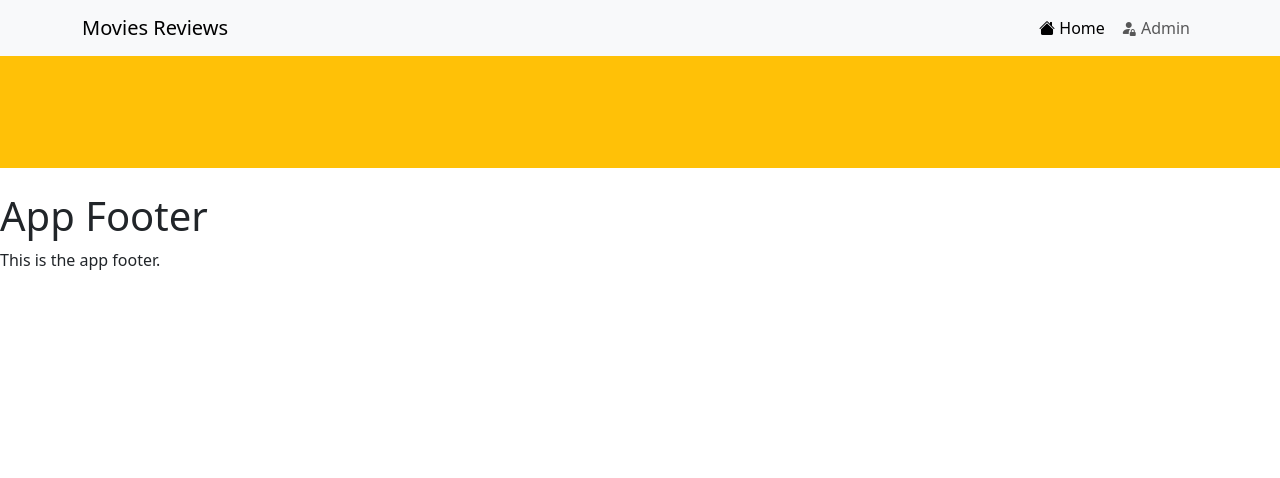
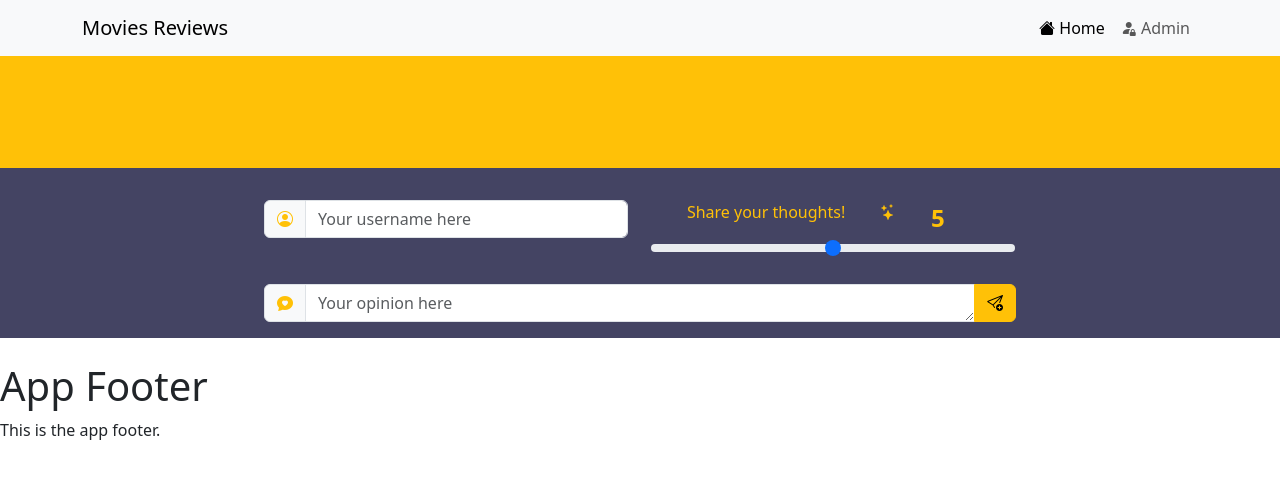
Before and after one commit to francesca-golzio/webapp-react, a React (Vite) app: page /movies/1 in a window 1280 px wide. Shown: the top 478 px of the page. Built offline with nearby package versions, Linux system fonts and the light colour scheme; no server answers.

Commit message:
add submit review form (static)

```diff
--- /dev/null
+++ b/src/components/MovieAddReview.jsx
@@ -0,0 +1,47 @@
+import { useState } from "react";
+
+export default function MovieAddReview() {
+
+  const [vote, setVote] = useState(5);
+
+  function handleVote(e) {
+    setVote(e.target.value);
+  }
+
+
+  return (
+    <>
+      <section id="review_form_section">
+        <div className="container mf-0 " id="review_form_container">
+          <form className="row g-3" id="review_form">
+
+            <div className="d-flex gap-4">
+
+              <div className="input-group mb-2" id="username_field">
+                <span className="input-group-text"><i className="bi bi-person-circle" id="usernameLabel"></i></span>
+                <input type="text" className="form-control" placeholder="Your username here" aria-label="Username" />
+              </div>
+
+              <div className="input-group mb-2" id="review_vote_field">
+                <div htmlFor="vote" className="d-flex m-0 justify-content-evenly" id="voteLabel">
+                  Share your thoughts!
+                  <i className="bi bi-stars"></i>
+                  <output htmlFor="vote" id="voteValue" aria-hidden="true">  {vote}</output>
+                </div>
+                <input type="range" className="form-range" min="0" max="10" value={vote} id="vote" onChange={handleVote} />
+              </div>
+
+            </div>
+
+            <div className="input-group">
+              <span className="input-group-text" id="reviewLabel"><i className="bi bi-chat-heart-fill"></i></span>
+              <textarea className="form-control" placeholder="Your opinion here" aria-label="Review text" id="review_field"></textarea>
+              <span className="btn btn-warning" type="submit"><i className="bi-send-plus"></i></span>
+            </div>
+
+          </form>
+        </div >
+      </section >
+    </>
+  )
+}
--- a/src/components/MoviesListCardDeck.jsx
+++ b/src/components/MoviesListCardDeck.jsx
@@ -11,10 +11,7 @@ export default function MoviesListCardDeck() {
   return (
     <div className="container" key='card_deck'>
       <div className="row justify-content-evenly my-3">
-        {
-          /* cycle inside the movies array */
           <MoviesListCard />
-        }
       </div>
     </div>
   )
--- a/src/index.css
+++ b/src/index.css
@@ -4,9 +4,11 @@
 
 
 
-header{
+header {
   width: 100vw;
 }
+
+
 
 .card {
   width: 18rem;
@@ -18,10 +20,51 @@ header{
   }
 }
 
-.reviews_container{
+#review_form_section {
+  width: 100vw;
+  background-color: #01012bbb;
+
+  #review_form_container {
+    padding: 1rem;
+    max-width: 800px;
+
+    #review_form {
+      max-width: 85vw;
+      margin: 0 auto;
+
+      #voteLabel,
+      #usernameLabel,
+      #reviewLabel {
+        color: #ffc107;
+      }
+      #voteLabel {
+        width: 90%;
+      }
+
+      #username_field,
+      #review_field {
+        height: 2rem;
+      }
+
+      #review_vote_field {
+        margin-bottom: 0.5rem;
+
+        #voteValue {
+          font-weight: bold;
+          font-size: 1.5rem;
+        }
+
+      }
+    }
+  }
+}
+
+
+
+.reviews_container {
   width: 100vw;
 
-  .card{
+  .card {
     width: 100%;
 
     .card-header span {
--- a/src/pages/MovieDetails.jsx
+++ b/src/pages/MovieDetails.jsx
@@ -1,7 +1,11 @@
+/* import context */
 import { useMovies } from "../context/MoviesContext";
+/* import other hooks */
 import { useState, useEffect } from "react";
 import { useParams } from "react-router-dom";
+/* import components  */
 import MovieReviewCardDeck from "../components/MovieReviewCardDeck";
+import MovieAddReview from "../components/MovieAddReview";
 import Loader from "../components/Loader";
 
 export default function MovieDetails() {
@@ -27,11 +31,11 @@ export default function MovieDetails() {
   let { title, director, genre, release_year, abstract, image, reviews = [] } = details;
 
   return (
-    <div key={id + title}>
+    <>
 
-{/* Movie details card // @todo ⚠️ */}
+      {/* Movie details card // @todo ⚠️ */}
       <section>
-        <div className="container-fluid p-5 bg-warning">
+        <div className="container-fluid p-5 bg-warning" key={id + title}>
           <h1>{title}</h1>
           <p>{director}</p>
           <p>{genre}</p>
@@ -40,9 +44,11 @@ export default function MovieDetails() {
           <p>{image}</p>
         </div>
       </section>
+      <MovieAddReview />
+      <div className="container reviews_container">
+        <MovieReviewCardDeck />
+      </div>
 
-      <MovieReviewCardDeck />
-
-    </div>
+    </>
   )
 }
```
